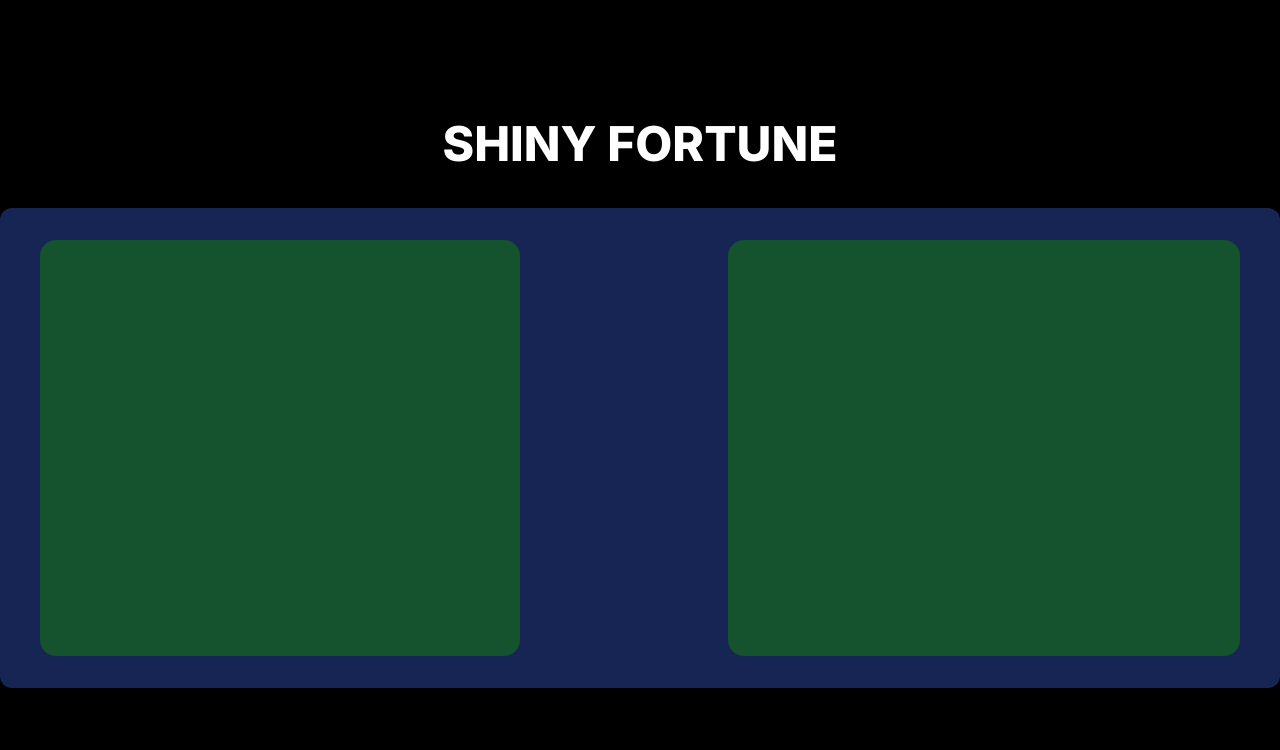
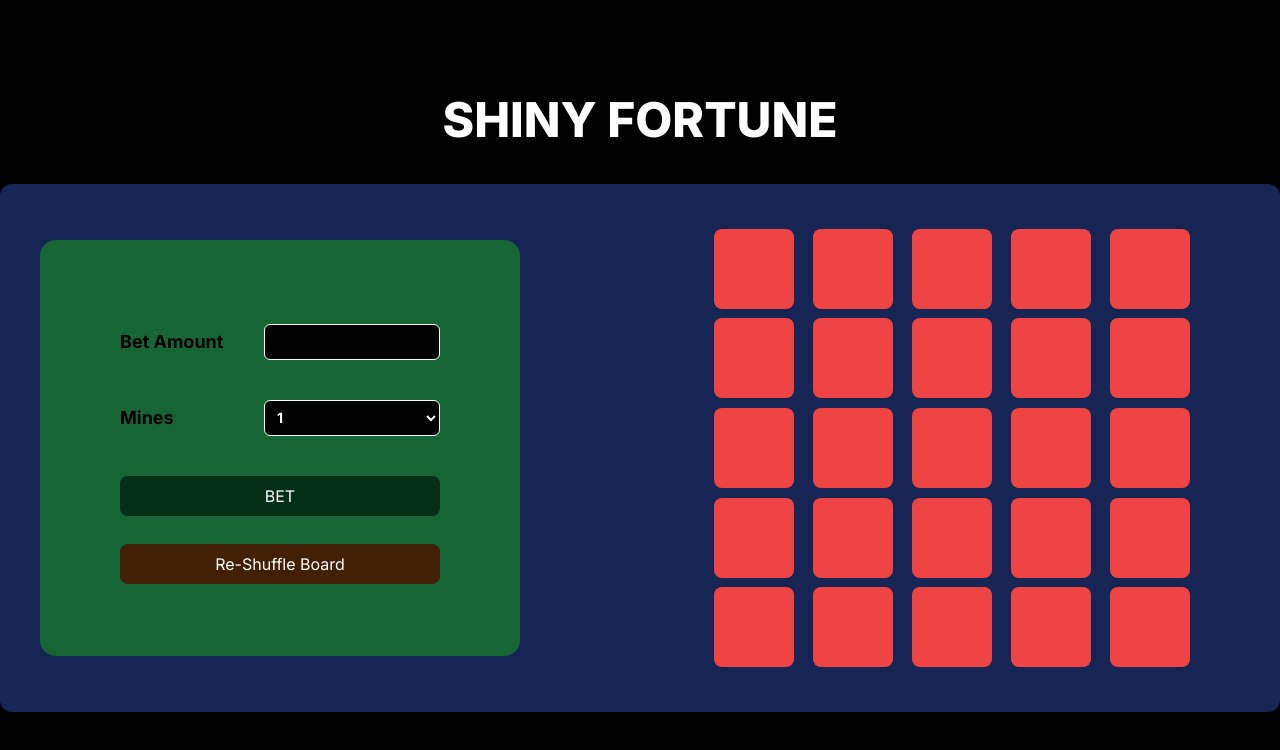
Before and after one commit to poswalsameer/MineRush, a Next.js app in the folder shinyfortune/: page / in a window 1280 px wide. Shown: the top 750 px of the page. Built offline with nearby package versions, Linux system fonts and the light colour scheme.

Commit message:
made the first layout of the web app

```diff
--- a/shinyfortune/src/app/page.tsx
+++ b/shinyfortune/src/app/page.tsx
@@ -6,13 +6,95 @@ export default function Home() {
 
         <h1 className="my-6 text-5xl text-white font-extrabold" > SHINY FORTUNE </h1>
 
-        <div className="my-4 h-[30rem] w-[80rem] bg-blue-950 rounded-xl flex flex-row justify-between items-center" >
+        <div className="my-4 h-[33rem] w-[80rem] bg-blue-950 rounded-xl flex flex-row justify-between items-center" >
 
-          <div className=" ml-10 h-[26rem] w-[30rem] bg-green-900 rounded-2xl">
+          {/* bet amount wala box */}
+          <div className=" flex flex-col justify-center items-center ml-10 h-[26rem] w-[30rem] bg-green-800 rounded-2xl">
+
+            <div className="w-full flex flex-row justify-between items-center my-5 ">
+
+              {/* <div className="w-1/2 "> */}
+                <p className=" ml-20 text-lg font-bold">Bet Amount</p>
+              {/* </div> */}
+
+              {/* <div className="w-1/2"> */}
+               <input type="number" className="mr-20 h-9 w-44 p-2 text-sm border border-white rounded-md text-white font-bold bg-black"/>
+              {/* </div> */}
+
+            </div>
+
+            <div className="w-full flex flex-row justify-between items-center my-5">
+
+              {/* <div className="w-1/2"> */}
+                <p className="ml-20 text-lg font-bold">Mines</p>
+              {/* </div> */}
+
+              {/* <div className="w-1/2"> */}
+                <select name="mine" id="min" className="mr-20 h-9 w-44 p-2 text-sm border border-white rounded-md text-white font-bold bg-black">
+                  <option value="1">1</option>
+                  <option value="2">2</option>
+                  <option value="3">3</option>
+                  <option value="4">4</option>
+                  <option value="5">5</option>
+                  <option value="6">6</option>
+                  <option value="7">7</option>
+                  <option value="8">8</option>
+                  <option value="9">9</option>
+                  <option value="10">10</option>
+                  <option value="11">11</option>
+                  <option value="12">12</option>
+                  <option value="13">13</option>
+                  <option value="14">14</option>
+                  <option value="15">15</option>
+                  <option value="16">16</option>
+                  <option value="17">17</option>
+                  <option value="18">18</option>
+                  <option value="19">19</option>
+                  <option value="20">20</option>
+                  <option value="21">21</option>
+                  <option value="22">22</option>
+                  <option value="23">23</option>
+                  <option value="24">24</option>
+                </select>
+              {/* </div> */}
+
+            </div>
+
+            <button className="h-10 w-80 my-5 bg-green-950 text-white rounded-lg" >BET</button>
+
+            <button className="h-10 w-80 my-2 bg-yellow-950 text-white rounded-lg" >Re-Shuffle Board</button>
+
 
           </div>
 
-          <div className="mr-10 h-[26rem] w-[32rem] bg-green-900 rounded-2xl">
+          {/* grid wala box */}
+          <div className=" grid grid-rows-5 grid-cols-5 gap-y-4 justify-items-center items-center mr-20 h-[27rem] w-[31rem] rounded-2xl">
+
+            <div className="h-20 w-20 bg-red-500 rounded-lg " ></div>
+            <div className="h-20 w-20 bg-red-500 rounded-lg " ></div>
+            <div className="h-20 w-20 bg-red-500 rounded-lg " ></div>
+            <div className="h-20 w-20 bg-red-500 rounded-lg " ></div>
+            <div className="h-20 w-20 bg-red-500 rounded-lg " ></div>
+            <div className="h-20 w-20 bg-red-500 rounded-lg " ></div>
+            <div className="h-20 w-20 bg-red-500 rounded-lg " ></div>
+            <div className="h-20 w-20 bg-red-500 rounded-lg " ></div>
+            <div className="h-20 w-20 bg-red-500 rounded-lg " ></div>
+            <div className="h-20 w-20 bg-red-500 rounded-lg " ></div>
+            <div className="h-20 w-20 bg-red-500 rounded-lg " ></div>
+            <div className="h-20 w-20 bg-red-500 rounded-lg " ></div>
+            <div className="h-20 w-20 bg-red-500 rounded-lg " ></div>
+            <div className="h-20 w-20 bg-red-500 rounded-lg " ></div>
+            <div className="h-20 w-20 bg-red-500 rounded-lg " ></div>
+            <div className="h-20 w-20 bg-red-500 rounded-lg " ></div>
+            <div className="h-20 w-20 bg-red-500 rounded-lg " ></div>
+            <div className="h-20 w-20 bg-red-500 rounded-lg " ></div>
+            <div className="h-20 w-20 bg-red-500 rounded-lg " ></div>
+            <div className="h-20 w-20 bg-red-500 rounded-lg " ></div>
+            <div className="h-20 w-20 bg-red-500 rounded-lg " ></div>
+            <div className="h-20 w-20 bg-red-500 rounded-lg " ></div>
+            <div className="h-20 w-20 bg-red-500 rounded-lg " ></div>
+            <div className="h-20 w-20 bg-red-500 rounded-lg " ></div>
+            <div className="h-20 w-20 bg-red-500 rounded-lg " ></div>
 
           </div>
 
```
